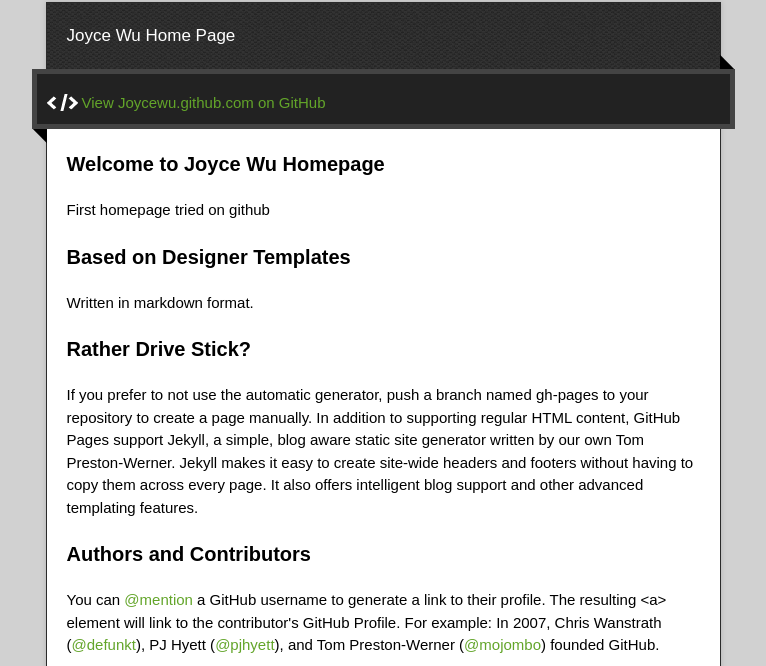
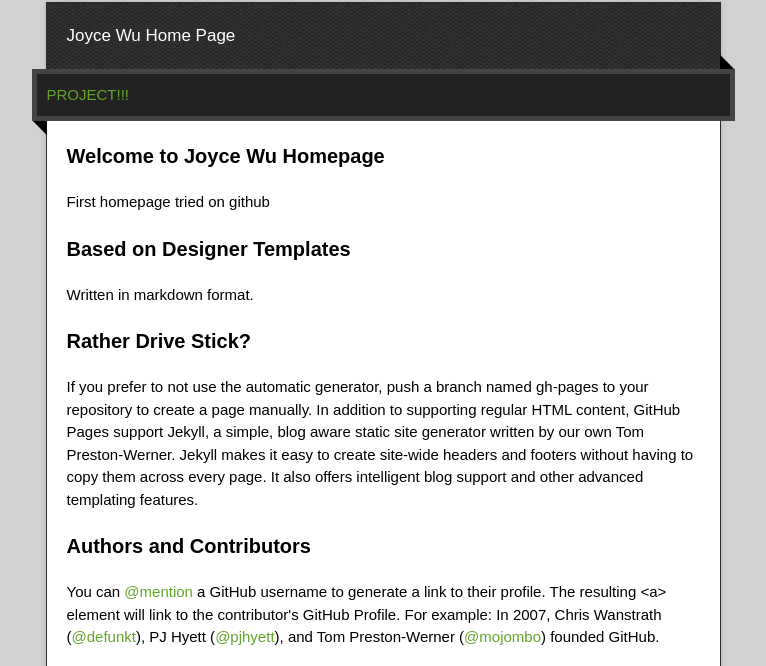
Before and after one commit to joycewu/joycewu.github.com, a plain HTML site: page index.html in a window 1280 px wide. Shown: the part 128-794 px from the top of the page, without its empty margins (257-1023 px from the left). Drawn offline with nearby package versions, Linux system fonts and the light colour scheme.

Commit message:
add website

```diff
--- a/index.html
+++ b/index.html
@@ -13,7 +13,6 @@
 
   <title>Joycewu.github.com</title>
   <meta name="description" content="Joyce Wu Home Page">
-
   <meta name="viewport" content="width=device-width,initial-scale=1">
 
 </head>
@@ -29,7 +28,7 @@
       <div id="main" role="main">
         <div class="download-bar">
         <div class="inner">
-          <a href="https://github.com/joycewu" class="code">View Joycewu.github.com on GitHub</a>
+        	<a href="Where_we_went_in_JAPAN/index.html"/>PROJECT!!!</a>
         </div>
         <span class="blc"></span><span class="trc"></span>
         </div>
```
